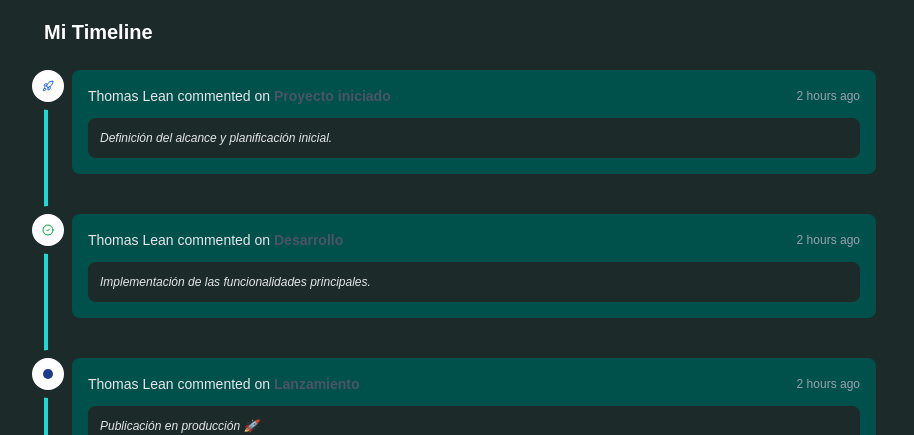
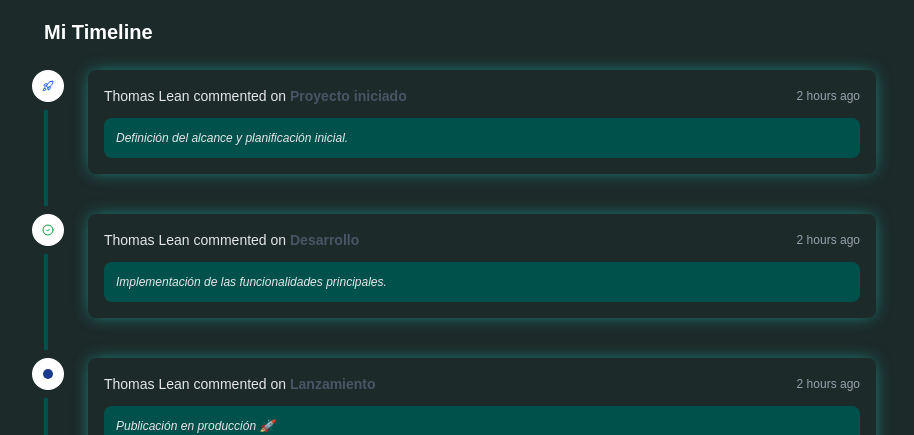
Before and after one commit to realeselvis-org/portfolio, a Next.js app: page / in a window 1280 px wide. Shown: the part 366-801 px from the top of the page, without its empty margins (180-1094 px from the left). Built offline with nearby package versions, Linux system fonts and the light colour scheme.

Commit message:
ajustes en colores de cards (rigidos)

```diff
--- a/src/app/components/Timeline.tsx
+++ b/src/app/components/Timeline.tsx
@@ -13,9 +13,9 @@ type Props = {
 
 const Timeline: React.FC<Props> = ({ events }) => {
   return (
-    <ol className="relative border-s-4 border-[#1Ddad2]">
+    <ol className="relative border-s-4 border-[#00514B]">
       {events.map((event, index) => (
-        <li key={index} className="mb-10 ms-6">
+        <li key={index} className="mb-10 ms-10">
           <span className="absolute flex items-center justify-center w-8 h-8 rounded-full -start-4 bg-white ring-8 ring-[#1C2A29]">
             {event.icon ?? (
               <svg
@@ -27,12 +27,12 @@ const Timeline: React.FC<Props> = ({ events }) => {
               </svg>
             )}
           </span>
-	        <div className="p-4 bg-[#00514B] rounded-lg">
+	        <div className="p-4 shadow-[0_0px_18px_-4px_rgba(29,218,210,0.7)] rounded-lg">
             <div className="items-center justify-between mb-3 sm:flex">
               <time className="mb-1 text-xs font-normal text-gray-400 sm:order-last sm:mb-0">2 hours ago</time>
               <div className="text-sm font-normal text-gray-200 lex dark:text-gray-300">Thomas Lean commented on  <a href="#" className="font-semibold text-gray-600 dark:text-white hover:underline">{event.title}</a></div>
             </div>
-				    <div className="p-3 rounded-lg bg-[#1C2A29]">
+				    <div className="p-3 rounded-lg bg-[#00514B]">
               <p className=" text-xs italic font-normal text-gray-200">{event.description}</p>
             </div>
 		        </div>
```
